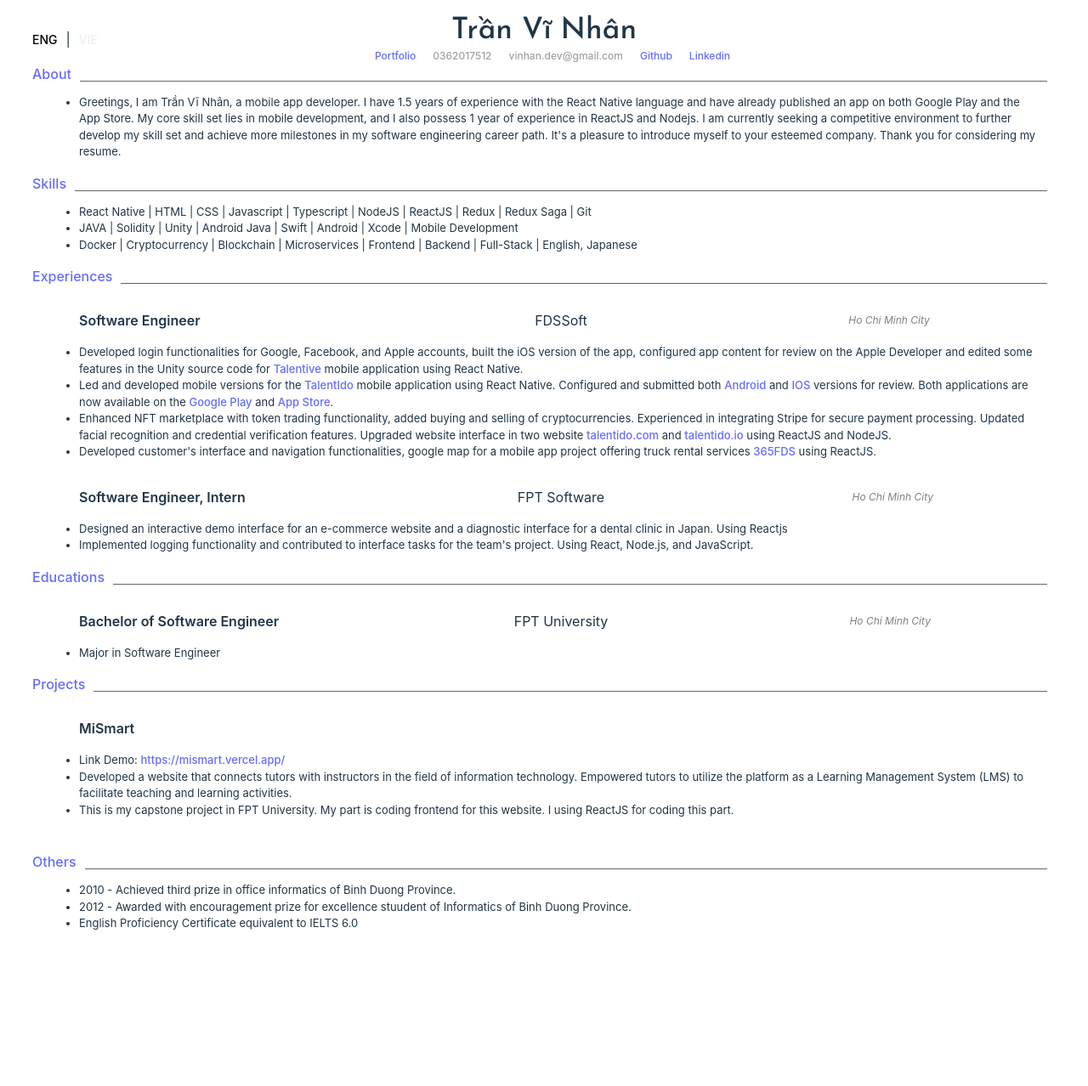
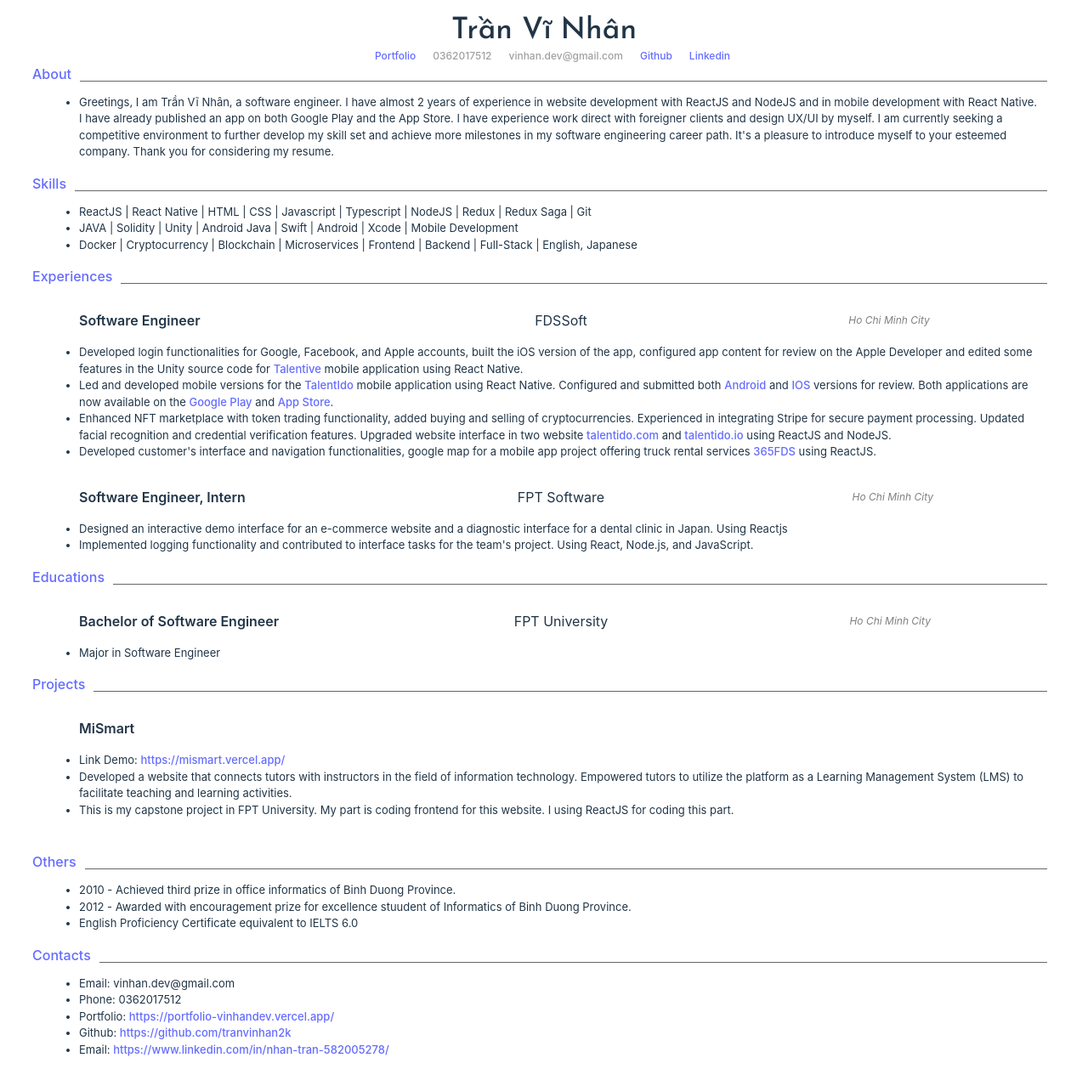
Before and after one commit to vinhandev/resume, a React (Vite) app: page / in a window 1280 px wide. Shown: the whole page at 85% size. Before the commit the page ends 1130 px from the top, so only its background shows below. Built offline with nearby package versions, Linux system fonts and the light colour scheme.

Commit message:
update cv

```diff
--- a/src/App.tsx
+++ b/src/App.tsx
@@ -17,7 +17,7 @@
         position: "relative",
       }}
     >
-      <div className="language_bar">
+      {/* <div className="language_bar">
         <p
           className={`language ${isEnglish ? "text" : ""}`}
           onClick={() => {
@@ -47,7 +47,7 @@
         >
           VIE
         </p>
-      </div>
+      </div> */}
       <h1
         style={{
           fontSize: "35px",
@@ -471,7 +471,7 @@
     },
     name: "Trần Vĩ Nhân",
     introduce:
-      "Greetings, I am Trần Vĩ Nhân, a mobile app developer. I have 1.5 years of experience with the React Native language and have already published an app on both Google Play and the App Store. My core skill set lies in mobile development, and I also possess 1 year of experience in ReactJS and Nodejs. I am currently seeking a competitive environment to further develop my skill set and achieve more milestones in my software engineering career path. It's a pleasure to introduce myself to your esteemed company. Thank you for considering my resume.",
+      "Greetings, I am Trần Vĩ Nhân, a software engineer. I have almost 2 years of experience in website development with ReactJS and NodeJS and in mobile development with React Native. I have already published an app on both Google Play and the App Store. I have experience work direct with foreigner clients and design UX/UI by myself. I am currently seeking a competitive environment to further develop my skill set and achieve more milestones in my software engineering career path. It's a pleasure to introduce myself to your esteemed company. Thank you for considering my resume.",
     email: "vinhan.dev@gmail.com",
     githubLink: "https://github.com/tranvinhan2k",
     linkedin: "https://www.linkedin.com/in/nhan-tran-582005278/",
@@ -479,7 +479,7 @@
     phoneLink: "0362017512",
     portfolioLink: "https://portfolio-vinhandev.vercel.app/",
     skills: [
-      "React Native | HTML | CSS | Javascript | Typescript | NodeJS | ReactJS | Redux | Redux Saga | Git",
+      "ReactJS | React Native | HTML | CSS | Javascript | Typescript | NodeJS | Redux | Redux Saga | Git",
       "JAVA | Solidity | Unity | Android Java | Swift | Android | Xcode | Mobile Development",
       "Docker | Cryptocurrency | Blockchain | Microservices | Frontend | Backend | Full-Stack | English, Japanese",
     ],
@@ -687,6 +687,13 @@
         viewMore={data.config.viewMore}
       />
       <OtherPart name={data.config.others} others={data.others} />
+      <OtherPart name={'Contacts'} others={[
+        'Email: vinhan.dev@gmail.com',
+        'Phone: 0362017512',
+        'Portfolio: <a href=https://portfolio-vinhandev.vercel.app//>https://portfolio-vinhandev.vercel.app/</a>',
+        'Github: <a href=https://github.com/tranvinhan2k/>https://github.com/tranvinhan2k</a>',
+        'Email: <a href=https://www.linkedin.com/in/nhan-tran-582005278/>https://www.linkedin.com/in/nhan-tran-582005278/</a>',
+      ]} />
     </div>
   );
 }
```
